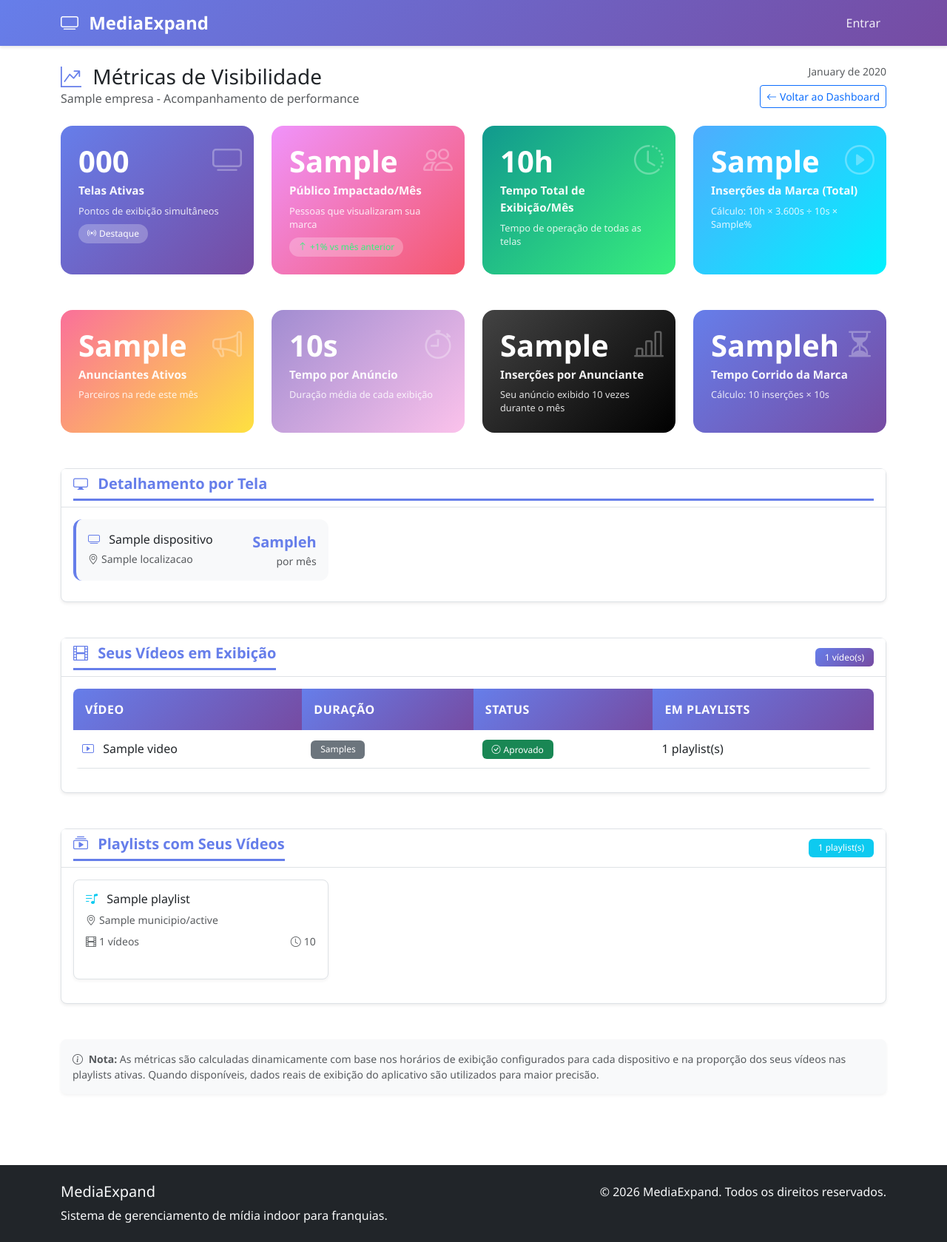
After one commit to marcosdollis/web-mediaexpand, a Django app: template templates/dashboard/cliente_metricas.html in a window 1280 px wide. The commit adds this page. Shown: the whole page at 74% size. Run offline with Django 4.2, Linux system fonts and the light colour scheme; the template is opened without the code that fills it: most values are stand-ins (such as "Sample title", 1, 10 or a date in 2020).

Commit message:
feat: Add client metrics dashboard view and update dashboard links

```diff
--- a/core/urls_web.py
+++ b/core/urls_web.py
@@ -11,6 +11,7 @@ urlpatterns = [
 
     # Dashboard
     path('dashboard/', views.dashboard_view, name='dashboard'),
+    path('dashboard/metricas/', views.cliente_metricas_view, name='cliente_metricas'),
 
     # Users
     path('users/', views.user_list_view, name='user_list'),
--- /dev/null
+++ b/templates/dashboard/cliente_metricas.html
@@ -0,0 +1,412 @@
+{% extends "base/base.html" %}
+{% load static %}
+
+{% block title %}Métricas de Visibilidade - MediaExpand{% endblock %}
+
+{% block extra_head %}
+<style>
+    .metric-card {
+        background: linear-gradient(135deg, #667eea 0%, #764ba2 100%);
+        border-radius: 16px;
+        color: white;
+        padding: 1.5rem;
+        height: 100%;
+        transition: transform 0.3s ease, box-shadow 0.3s ease;
+    }
+
+    .metric-card:hover {
+        transform: translateY(-5px);
+        box-shadow: 0 10px 30px rgba(102, 126, 234, 0.4);
+    }
+
+    .metric-card.highlight {
+        background: linear-gradient(135deg, #f093fb 0%, #f5576c 100%);
+    }
+
+    .metric-card.success {
+        background: linear-gradient(135deg, #11998e 0%, #38ef7d 100%);
+    }
+
+    .metric-card.info {
+        background: linear-gradient(135deg, #4facfe 0%, #00f2fe 100%);
+    }
+
+    .metric-card.warning {
+        background: linear-gradient(135deg, #fa709a 0%, #fee140 100%);
+    }
+
+    .metric-card.purple {
+        background: linear-gradient(135deg, #a18cd1 0%, #fbc2eb 100%);
+    }
+
+    .metric-card.dark {
+        background: linear-gradient(135deg, #434343 0%, #000000 100%);
+    }
+
+    .metric-value {
+        font-size: 2.5rem;
+        font-weight: 700;
+        line-height: 1.2;
+        margin-bottom: 0.25rem;
+    }
+
+    .metric-label {
+        font-size: 0.95rem;
+        font-weight: 600;
+        opacity: 0.95;
+        margin-bottom: 0.5rem;
+    }
+
+    .metric-description {
+        font-size: 0.8rem;
+        opacity: 0.85;
+        line-height: 1.4;
+    }
+
+    .metric-badge {
+        display: inline-block;
+        background: rgba(255,255,255,0.25);
+        padding: 0.25rem 0.75rem;
+        border-radius: 20px;
+        font-size: 0.75rem;
+        margin-top: 0.5rem;
+    }
+
+    .metric-icon {
+        font-size: 2.5rem;
+        opacity: 0.3;
+        position: absolute;
+        right: 1rem;
+        top: 1rem;
+    }
+
+    .section-title {
+        color: #667eea;
+        font-weight: 700;
+        margin-bottom: 1.5rem;
+        padding-bottom: 0.5rem;
+        border-bottom: 3px solid #667eea;
+    }
+
+    .device-card {
+        background: #f8f9fa;
+        border-radius: 12px;
+        padding: 1rem;
+        margin-bottom: 0.75rem;
+        border-left: 4px solid #667eea;
+    }
+
+    .device-card .hours {
+        font-size: 1.25rem;
+        font-weight: 600;
+        color: #667eea;
+    }
+
+    .positive-variation {
+        color: #38ef7d;
+    }
+
+    .negative-variation {
+        color: #f5576c;
+    }
+</style>
+{% endblock %}
+
+{% block content %}
+<!-- Header Section -->
+<div class="row mb-4">
+    <div class="col-12">
+        <div class="d-flex justify-content-between align-items-center flex-wrap">
+            <div>
+                <h1 class="h3 mb-0">
+                    <i class="bi bi-graph-up-arrow me-2 text-primary"></i>
+                    Métricas de Visibilidade
+                </h1>
+                <p class="text-muted mb-0">{{ cliente.empresa }} - Acompanhamento de performance</p>
+            </div>
+            <div class="text-end">
+                <small class="text-muted d-block">{{ now|date:"F \d\e Y" }}</small>
+                <a href="{% url 'dashboard' %}" class="btn btn-outline-primary btn-sm mt-2">
+                    <i class="bi bi-arrow-left me-1"></i>Voltar ao Dashboard
+                </a>
+            </div>
+        </div>
+    </div>
+</div>
+
+<!-- Métricas Principais -->
+<div class="row mb-4">
+    <!-- Telas Ativas -->
+    <div class="col-xl-3 col-lg-4 col-md-6 mb-4">
+        <div class="metric-card position-relative">
+            <i class="bi bi-tv metric-icon"></i>
+            <div class="metric-value">{{ telas_ativas }}</div>
+            <div class="metric-label">Telas Ativas</div>
+            <div class="metric-description">Pontos de exibição simultâneos</div>
+            <span class="metric-badge"><i class="bi bi-broadcast me-1"></i>Destaque</span>
+        </div>
+    </div>
+
+    <!-- Público Impactado -->
+    <div class="col-xl-3 col-lg-4 col-md-6 mb-4">
+        <div class="metric-card highlight position-relative">
+            <i class="bi bi-people metric-icon"></i>
+            <div class="metric-value">{{ publico_impactado_formatado }}</div>
+            <div class="metric-label">Público Impactado/Mês</div>
+            <div class="metric-description">Pessoas que visualizaram sua marca</div>
+            {% if variacao_percentual > 0 %}
+            <span class="metric-badge positive-variation">
+                <i class="bi bi-arrow-up me-1"></i>+{{ variacao_percentual|floatformat:0 }}% vs mês anterior
+            </span>
+            {% elif variacao_percentual < 0 %}
+            <span class="metric-badge negative-variation">
+                <i class="bi bi-arrow-down me-1"></i>{{ variacao_percentual|floatformat:0 }}% vs mês anterior
+            </span>
+            {% endif %}
+        </div>
+    </div>
+
+    <!-- Tempo Total de Exibição -->
+    <div class="col-xl-3 col-lg-4 col-md-6 mb-4">
+        <div class="metric-card success position-relative">
+            <i class="bi bi-clock-history metric-icon"></i>
+            <div class="metric-value">{{ tempo_total_horas }}h</div>
+            <div class="metric-label">Tempo Total de Exibição/Mês</div>
+            <div class="metric-description">Tempo de operação de todas as telas</div>
+        </div>
+    </div>
+
+    <!-- Inserções da Marca -->
+    <div class="col-xl-3 col-lg-4 col-md-6 mb-4">
+        <div class="metric-card info position-relative">
+            <i class="bi bi-play-circle metric-icon"></i>
+            <div class="metric-value">{{ insercoes_totais_formatado }}</div>
+            <div class="metric-label">Inserções da Marca (Total)</div>
+            <div class="metric-description">
+                Cálculo: {{ tempo_total_horas }}h × 3.600s ÷ {{ duracao_media_video|floatformat:0 }}s × {{ proporcao_cliente }}%
+            </div>
+        </div>
+    </div>
+</div>
+
+<!-- Métricas Secundárias -->
+<div class="row mb-4">
+    <!-- Anunciantes Ativos -->
+    <div class="col-xl-3 col-lg-4 col-md-6 mb-4">
+        <div class="metric-card warning position-relative">
+            <i class="bi bi-megaphone metric-icon"></i>
+            <div class="metric-value">{{ anunciantes_ativos }}</div>
+            <div class="metric-label">Anunciantes Ativos</div>
+            <div class="metric-description">Parceiros na rede este mês</div>
+        </div>
+    </div>
+
+    <!-- Tempo por Anúncio -->
+    <div class="col-xl-3 col-lg-4 col-md-6 mb-4">
+        <div class="metric-card purple position-relative">
+            <i class="bi bi-stopwatch metric-icon"></i>
+            <div class="metric-value">{{ tempo_por_anuncio|floatformat:0 }}s</div>
+            <div class="metric-label">Tempo por Anúncio</div>
+            <div class="metric-description">Duração média de cada exibição</div>
+        </div>
+    </div>
+
+    <!-- Inserções por Anunciante -->
+    <div class="col-xl-3 col-lg-4 col-md-6 mb-4">
+        <div class="metric-card dark position-relative">
+            <i class="bi bi-bar-chart-line metric-icon"></i>
+            <div class="metric-value">{{ insercoes_por_anunciante_formatado }}</div>
+            <div class="metric-label">Inserções por Anunciante</div>
+            <div class="metric-description">Seu anúncio exibido {{ insercoes_por_anunciante|floatformat:0 }} vezes durante o mês</div>
+        </div>
+    </div>
+
+    <!-- Tempo Corrido da Marca -->
+    <div class="col-xl-3 col-lg-4 col-md-6 mb-4">
+        <div class="metric-card position-relative">
+            <i class="bi bi-hourglass-split metric-icon"></i>
+            <div class="metric-value">{{ tempo_corrido_horas }}h</div>
+            <div class="metric-label">Tempo Corrido da Marca</div>
+            <div class="metric-description">
+                Cálculo: {{ insercoes_por_anunciante|floatformat:0 }} inserções × {{ tempo_por_anuncio|floatformat:0 }}s
+            </div>
+        </div>
+    </div>
+</div>
+
+<!-- Detalhes das Telas -->
+{% if dispositivos_detalhes %}
+<div class="row mb-4">
+    <div class="col-12">
+        <div class="card shadow-sm">
+            <div class="card-header bg-white">
+                <h5 class="section-title mb-0">
+                    <i class="bi bi-display me-2"></i>
+                    Detalhamento por Tela
+                </h5>
+            </div>
+            <div class="card-body">
+                <div class="row">
+                    {% for item in dispositivos_detalhes %}
+                    <div class="col-lg-4 col-md-6">
+                        <div class="device-card">
+                            <div class="d-flex justify-content-between align-items-center">
+                                <div>
+                                    <h6 class="mb-1">
+                                        <i class="bi bi-tv text-primary me-2"></i>
+                                        {{ item.dispositivo.nome }}
+                                    </h6>
+                                    <small class="text-muted">
+                                        <i class="bi bi-geo-alt me-1"></i>{{ item.localizacao }}
+                                    </small>
+                                </div>
+                                <div class="text-end">
+                                    <span class="hours">{{ item.horas_mes }}h</span>
+                                    <small class="d-block text-muted">por mês</small>
+                                </div>
+                            </div>
+                        </div>
+                    </div>
+                    {% endfor %}
+                </div>
+            </div>
+        </div>
+    </div>
+</div>
+{% endif %}
+
+<!-- Meus Vídeos nas Playlists -->
+{% if videos_cliente %}
+<div class="row mb-4">
+    <div class="col-12">
+        <div class="card shadow-sm">
+            <div class="card-header bg-white d-flex justify-content-between align-items-center">
+                <h5 class="section-title mb-0">
+                    <i class="bi bi-film me-2"></i>
+                    Seus Vídeos em Exibição
+                </h5>
+                <span class="badge bg-primary">{{ videos_cliente.count }} vídeo(s)</span>
+            </div>
+            <div class="card-body">
+                <div class="table-responsive">
+                    <table class="table table-hover">
+                        <thead>
+                            <tr>
+                                <th>Vídeo</th>
+                                <th>Duração</th>
+                                <th>Status</th>
+                                <th>Em Playlists</th>
+                            </tr>
+                        </thead>
+                        <tbody>
+                            {% for video in videos_cliente %}
+                            <tr>
+                                <td>
+                                    <i class="bi bi-play-btn text-primary me-2"></i>
+                                    {{ video.titulo }}
+                                </td>
+                                <td>
+                                    <span class="badge bg-secondary">
+                                        {{ video.duracao_segundos }}s
+                                    </span>
+                                </td>
+                                <td>
+                                    <span class="badge bg-success">
+                                        <i class="bi bi-check-circle me-1"></i>Aprovado
+                                    </span>
+                                </td>
+                                <td>
+                                    {{ video.playlist_items.count }} playlist(s)
+                                </td>
+                            </tr>
+                            {% empty %}
+                            <tr>
+                                <td colspan="4" class="text-center text-muted py-3">
+                                    Nenhum vídeo aprovado encontrado
+                                </td>
+                            </tr>
+                            {% endfor %}
+                        </tbody>
+                    </table>
+                </div>
+            </div>
+        </div>
+    </div>
+</div>
+{% endif %}
+
+<!-- Playlists Participantes -->
+{% if playlists %}
+<div class="row mb-4">
+    <div class="col-12">
+        <div class="card shadow-sm">
+            <div class="card-header bg-white d-flex justify-content-between align-items-center">
+                <h5 class="section-title mb-0">
+                    <i class="bi bi-collection-play me-2"></i>
+                    Playlists com Seus Vídeos
+                </h5>
+                <span class="badge bg-info">{{ playlists.count }} playlist(s)</span>
+            </div>
+            <div class="card-body">
+                <div class="row">
+                    {% for playlist in playlists %}
+                    <div class="col-lg-4 col-md-6 mb-3">
+                        <div class="card h-100 border">
+                            <div class="card-body">
+                                <h6 class="mb-2">
+                                    <i class="bi bi-music-note-list text-info me-2"></i>
+                                    {{ playlist.nome }}
+                                </h6>
+                                <p class="small text-muted mb-2">
+                                    <i class="bi bi-geo-alt me-1"></i>{{ playlist.municipio.nome }}/{{ playlist.municipio.estado }}
+                                </p>
+                                <div class="d-flex justify-content-between">
+                                    <small class="text-muted">
+                                        <i class="bi bi-film me-1"></i>{{ playlist.total_videos }} vídeos
+                                    </small>
+                                    <small class="text-muted">
+                                        <i class="bi bi-clock me-1"></i>{{ playlist.duracao_total_formatada }}
+                                    </small>
+                                </div>
+                            </div>
+                        </div>
+                    </div>
+                    {% endfor %}
+                </div>
+            </div>
+        </div>
+    </div>
+</div>
+{% endif %}
+
+<!-- Logs Reais (se houver) -->
+{% if logs_mes_atual > 0 %}
+<div class="row mb-4">
+    <div class="col-12">
+        <div class="alert alert-info d-flex align-items-center">
+            <i class="bi bi-info-circle-fill me-3 fs-4"></i>
+            <div>
+                <strong>Dados Reais Disponíveis!</strong><br>
+                Foram registradas <strong>{{ logs_mes_atual }}</strong> exibições reais dos seus vídeos este mês através do aplicativo das TVs.
+            </div>
+        </div>
+    </div>
+</div>
+{% endif %}
+
+<!-- Observação -->
+<div class="row">
+    <div class="col-12">
+        <div class="card bg-light border-0">
+            <div class="card-body">
+                <p class="small text-muted mb-0">
+                    <i class="bi bi-info-circle me-1"></i>
+                    <strong>Nota:</strong> As métricas são calculadas dinamicamente com base nos horários de exibição configurados
+                    para cada dispositivo e na proporção dos seus vídeos nas playlists ativas. Quando disponíveis, dados reais
+                    de exibição do aplicativo são utilizados para maior precisão.
+                </p>
+            </div>
+        </div>
+    </div>
+</div>
+{% endblock %}
```
Also changed, not shown: core/views.py (+182 -0 lines), templates/dashboard/dashboard.html (+8 -2 lines).
